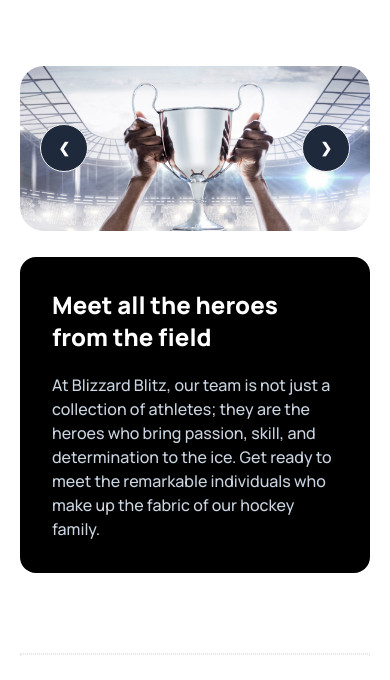
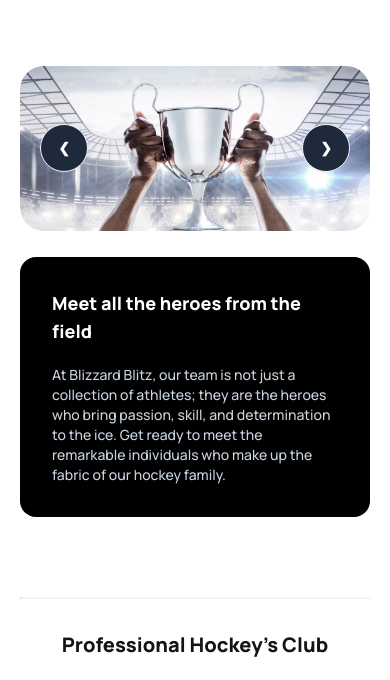
Before and after one commit to a-l-abrar-labib/assignment-3, a plain HTML site: page index.html in a window 390 px wide. Shown: the part 98-778 px from the top of the page. Drawn offline with nearby package versions, Linux system fonts and the light colour scheme.

Commit message:
fixed text size on banner

```diff
--- a/index.html
+++ b/index.html
@@ -175,10 +175,10 @@
         </div>
       </div>
       <div class="bg-black p-8 rounded-2xl lg:w-1/3 lg:absolute bottom-44 right-72 mt-5">
-        <h2 class="text-white font-extrabold text-2xl mb-5">
+        <h2 class="text-white font-extrabold lg:text-2xl text-lg mb-5">
           Meet all the heroes from the field
         </h2>
-        <p class="text-slate-300 font-medium text-base">At Blizzard Blitz, our team is not just a collection of athletes; they are the heroes who bring passion, skill, and determination to the ice. Get ready to meet the remarkable individuals who make up the fabric of our hockey family.</p>
+        <p class="text-slate-300 font-medium lg:text-base text-sm">At Blizzard Blitz, our team is not just a collection of athletes; they are the heroes who bring passion, skill, and determination to the ice. Get ready to meet the remarkable individuals who make up the fabric of our hockey family.</p>
       </div>
     </section>
     <!-- Professional Hockey's Club -->
```
